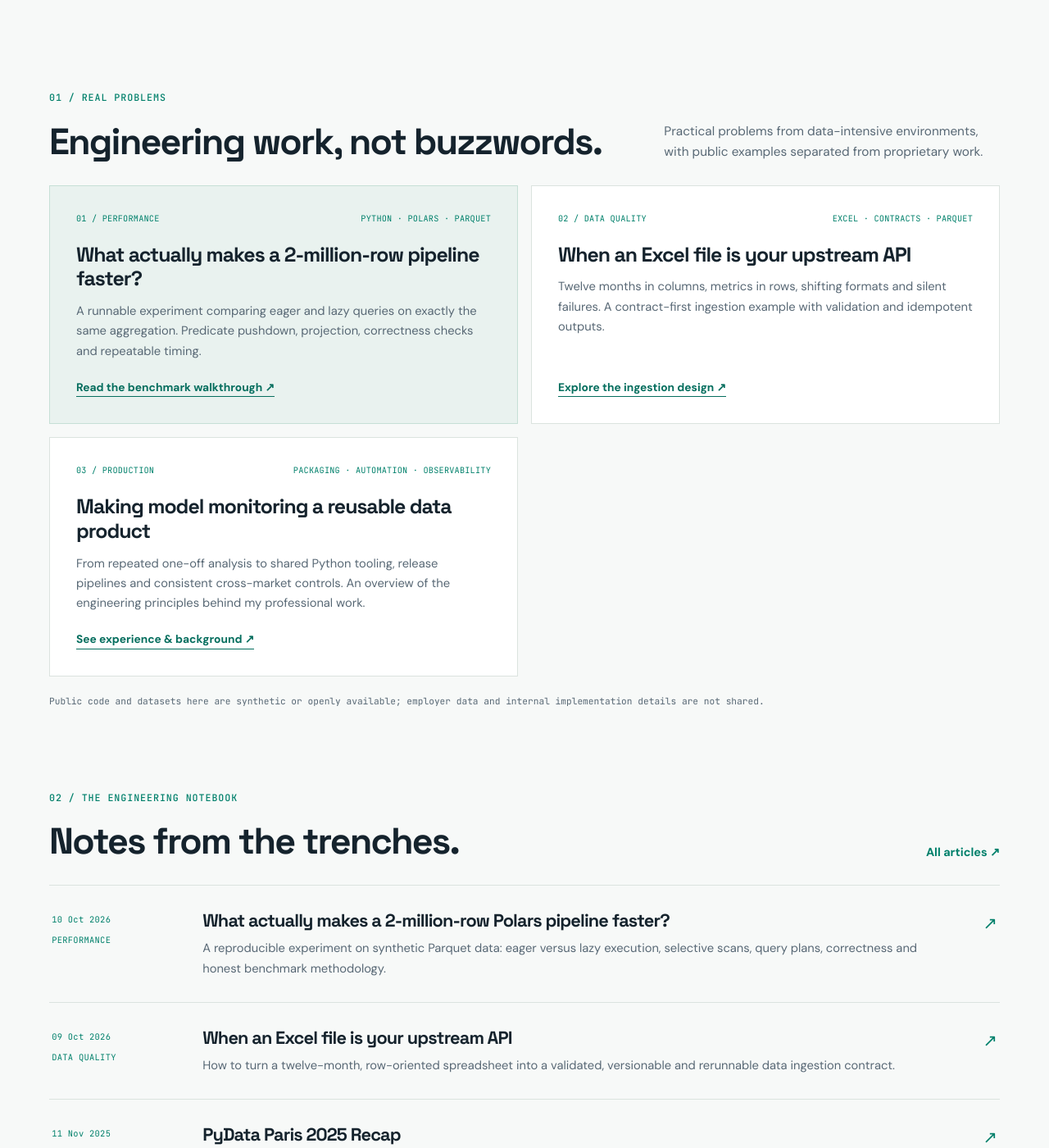
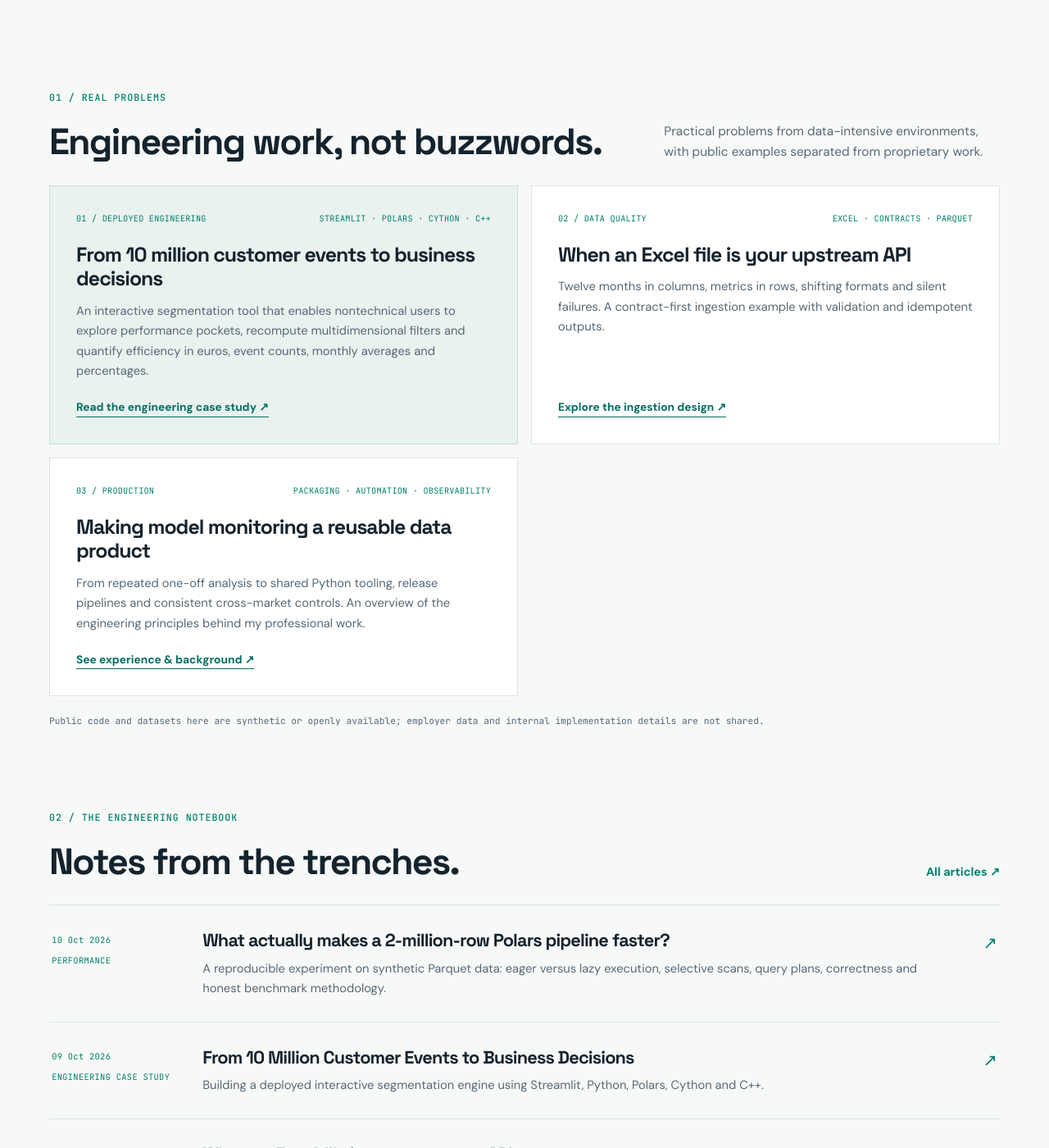
Before and after one commit to zgcharaf/zgcharaf.github.io, a Jekyll site: the page built from index.html, in a window 1280 px wide and 1400 px high, scrolled down 908 px. Shown: the whole window at 82% size. Built offline with Jekyll 4.4.1, drawn with Linux system fonts in a browser that asks for light colours; some of the changed lines change nothing that is shown.

Commit message:
Publish 10M-event Cython/C++ Streamlit segmentation case study

````diff
--- /dev/null
+++ b/_posts/2026-10-10-segmentation-engine.md
@@ -0,0 +1,168 @@
+---
+layout: post
+title: "From 10 Million Customer Events to Business Decisions"
+description: "Building a deployed interactive segmentation engine using Streamlit, Python, Polars, Cython and C++."
+date: 2026-10-10 00:00:00 +0200
+category: ENGINEERING CASE STUDY
+tags: [Streamlit, Python, Polars, Cython, C++, Performance]
+---
+
+*The hardest part of analyzing ten million customer events was not their volume. It was letting business users explore arbitrary segments, repeatedly, without writing code or waiting for a bespoke report.*
+
+## The problem: from events to economic decisions
+
+We needed to analyze approximately **10 million customer events** across multiple axes. A static dashboard could display predefined aggregations, but users needed to explore new combinations on demand: Which populations perform well? Which pockets underperform? What do those differences represent in **euros and event counts**?
+
+The solution was an interactive, **deployed Streamlit application** backed by a calculation engine using **Python, Polars, Cython and C++**. Users could narrow the data along several dimensions, inspect a segment, change the selection and immediately recompute its KPIs.
+
+The experience resembled a decision tree, except the business user chose the splits. It was **not a trained decision-tree model**: it was multidimensional, guided analytical exploration.
+
+## What the application calculated
+
+Every selection was assessed on more than one dimension:
+
+| Metric family | Count-based | Amount-based |
+| --- | --- | --- |
+| Scale | Number of events | Eligible event amount |
+| Efficiency | Efficient event count and rate | Efficient amount and rate |
+| Inefficiency | Inefficient event count and rate | Inefficient amount and rate |
+| Monthly averages | Average monthly efficient and inefficient event counts | Average monthly efficient and inefficient amounts |
+| Segment weight | Share of all reference events | Share of total reference amount |
+
+To keep indicators interpretable, the denominator must be explicit. A segment's percentage of the total universe is different from its percentage of the *parent* segment. Event counts are also not unique customer counts: customers may have repeated events.
+
+Let S denote the selected events, U the reference universe, and M the number of months in the reporting window. Illustrative definitions are:
+
+- Event weight = count(S) / count(U).
+- Amount weight = eligible_amount(S) / eligible_amount(U).
+- Count efficiency = successful eligible events in S / eligible events in S.
+- Amount efficiency = amount associated with successful outcomes in S / eligible amount in S.
+- Mean monthly inefficiency amount = inefficient amount in S / M.
+
+These are **illustrative definitions**, not a disclosure of the organization's business rules. The actual classification of efficiency and the eligible denominator must be agreed with business owners. Missing or pending outcomes, zero denominators and months with no activity must be treated explicitly.
+
+### A synthetic illustration
+
+Suppose a year of data contained **10 million events worth €180 million**. A user-defined segment contains **300,000 events worth €18 million**, of which 210,000 events and €11.7 million meet the illustrative success criterion.
+
+| KPI | Segment |
+| --- | ---: |
+| Weight by number | 3.0% |
+| Weight by amount | 10.0% |
+| Efficiency by number | 70.0% |
+| Efficiency by amount | 65.0% |
+| Inefficient amount | €6.3 million |
+| Average monthly inefficient amount | €525,000 |
+| Average monthly inefficient events | 7,500 |
+
+*These numbers are fictional and provided only to explain the calculation.*
+
+The interesting business question is why a population contributing **3% of events** represents **10% of monetary exposure**, while amount-based performance trails count-based performance. This creates a hypothesis for investigation, **not proof of a causal effect**. An inefficient amount is not automatically recoverable revenue.
+
+## An interactive workload across Python, Cython and C++
+
+The public architectural description is deliberately conceptual:
+
+```text
+Business user
+     |
+     v
+Streamlit: choose filters and comparison axes
+     |
+     v
+Python: orchestrate each selection and KPI request
+     |
+     +---- Cython: compiled Python/C++ interface
+     |         |
+     |         v
+     |       C++: performance-critical filtering
+     |
+     +---- Polars: columnar aggregation and summarization
+     |
+     v
+Counts, amounts, monthly averages, rates, segment weights
+     |
+     v
+Streamlit: render updated business view
+```
+
+**Streamlit** provided an accessible interface. **Python** coordinated the application and calculations. **Polars** handled columnar computations. **Cython** formed the compiled interface between Python and C++, and **C++** accelerated performance-sensitive filtering paths. The precise native APIs, ownership model and proprietary source code are not presented here.
+
+The central engineering challenge was **not a single batch query**. Filters changed repeatedly, requiring fast recalculation of related numerators and denominators while preserving correctness.
+
+## Bridging Python and C++ with Cython
+
+**Cython was the integration layer**, not simply another framework on the technology list. It let the Python application call compiled routines without exposing C++ complexity to the Streamlit interface.
+
+This boundary matters for repeated interactive requests. Compiled native filtering can be fast, but each request still incurs the costs of argument validation, conversion or copying (if needed), calling the compiled code and presenting its results back in Python. The engineering target is the **whole operation**, not only the C++ loop.
+
+To demonstrate the mechanism without publishing employer code, consider this *illustrative* Cython interface for a much smaller operation: counting matches in a contiguous `int32` array.
+
+```cython
+# segment_bridge.pyx — public illustration, not production code
+from libc.stdint cimport int32_t
+from libc.stddef cimport size_t
+
+cdef extern from "segment_core.hpp":
+    size_t count_matches(const int32_t* codes,
+                         size_t length,
+                         int32_t target) nogil
+
+def count_filtered(const int32_t[::1] codes, int target):
+    cdef Py_ssize_t length = codes.shape[0]
+    cdef size_t matches
+    if length == 0:
+        return 0
+    with nogil:
+        matches = count_matches(&codes[0], <size_t>length,
+                                <int32_t>target)
+    return matches
+```
+
+Here a Cython **typed memoryview** describes the contiguous input and the declaration exposes a C++ function through a compiled extension. A public C++ header and extension build configuration would be required to actually compile this small example. Releasing the GIL is safe only if the called routine does not touch Python objects and is thread-safe for concurrent calls.
+
+This is **not** the actual implementation of our multi-axis filter engine; it deliberately demonstrates only the boundary. A real multi-axis implementation may combine masks or row indices, and its best interface depends on the data layout.
+
+One subtlety: a Polars column exported to a NumPy array or other buffer **does not always imply zero-copy**. Nulls, type conversions, memory layout and ownership can force allocations. Any honest benchmark of a Polars–Cython–C++ path must include those costs and verify the lifetime of the input buffer.
+
+## Optimizing for response time rather than benchmark theater
+
+A native filtering routine is useful only when it reduces *end-to-end* latency. Its speedup can disappear if copying intermediate arrays between Python and C++ is expensive.
+
+The practical principles are:
+
+1. Separate stable data preparation from computations depending on active filters.
+2. Minimize intermediate materialization and avoid transferring unnecessary columns.
+3. Keep the hot filtering path small, but rely on Polars for operations it already optimizes well.
+4. Recompute dependent metrics from the same segment definition, with unambiguous denominators.
+5. Benchmark entire interactions, including Cython boundary overhead, any copies, aggregation and rendering.
+
+Streamlit reruns application code in response to widget changes. Efficient applications make careful choices about what is reused across reruns, what must be recalculated and what state must stay isolated per user. The use of shared caches or state requires particular care in a multi-user setting.
+
+I am intentionally **not claiming a 10x, 50x or other performance improvement** without verified measurements. The system was deployed, but comparable production timings are not included in this public write-up.
+
+## Correctness is part of the calculation engine
+
+Multiple filters can produce tricky edge cases. The engine and presentation logic need to distinguish:
+
+- Full-universe versus parent-segment weights.
+- Event counts versus distinct customer counts.
+- Pooled period rates versus averages of monthly percentages.
+- Zero-activity months versus missing months.
+- Empty segments versus genuinely zero efficiency.
+- Mutually exclusive outcomes versus missing or unresolved events.
+- A monetary amount associated with an outcome versus *incremental financial impact*.
+
+These distinctions matter because a polished interface can make incorrect KPIs look authoritative.
+
+## From an analytical exercise to a deployed tool
+
+The result was a business-facing tool that made multidimensional segmentation possible without requiring users to write SQL or code. Users could investigate high- and low-performing segments, understand their relative weight in the overall population and express that performance through monetary values, absolute counts and percentages.
+
+This project shaped my engineering philosophy: **optimization starts with an actual user workflow**. A fast algorithm matters because it allows someone to ask a second question, challenge the first answer and reach a better decision while they are still exploring.
+
+A natural public companion project is a fully synthetic benchmark that compares pure Polars, Cython-wrapped native filtering and other approaches on reproducible event data, records p50/p95 interaction latency, validates KPI invariants and reports the costs of crossing Python/C++ boundaries. Those results would describe the public experiment, not the proprietary application.
+
+---
+
+*Confidentiality: This article describes the general problem and technology stack of a deployed professional project. All numeric examples are synthetic. It shares no customer data, employer source code, deployment secrets or unpublished production benchmarks.*
--- a/index.html
+++ b/index.html
@@ -42,10 +42,10 @@ description: Engineering notes and real-world projects on Python, Polars, SQL, d
     <div class="eng-section-head"><div><p class="eng-overline">01 / REAL PROBLEMS</p><h2 id="projects-title">Engineering work, not buzzwords.</h2></div><p>Practical problems from data-intensive environments, with public examples separated from proprietary work.</p></div>
     <div class="eng-project-grid">
       <article class="eng-project eng-project-feature">
-        <div class="eng-project-meta"><span>01 / PERFORMANCE</span><span>PYTHON · POLARS · PARQUET</span></div>
-        <h3>What actually makes a 2-million-row pipeline faster?</h3>
-        <p>A runnable experiment comparing eager and lazy queries on exactly the same aggregation. Predicate pushdown, projection, correctness checks and repeatable timing.</p>
-        <a href="{{ '/blog/polars-two-million-rows/' | relative_url }}">Read the benchmark walkthrough <span aria-hidden="true">↗</span></a>
+        <div class="eng-project-meta"><span>01 / DEPLOYED ENGINEERING</span><span>STREAMLIT · POLARS · CYTHON · C++</span></div>
+        <h3>From 10 million customer events to business decisions</h3>
+        <p>An interactive segmentation tool that enables nontechnical users to explore performance pockets, recompute multidimensional filters and quantify efficiency in euros, event counts, monthly averages and percentages.</p>
+        <a href="{{ '/blog/segmentation-engine/' | relative_url }}">Read the engineering case study <span aria-hidden="true">↗</span></a>
       </article>
       <article class="eng-project">
         <div class="eng-project-meta"><span>02 / DATA QUALITY</span><span>EXCEL · CONTRACTS · PARQUET</span></div>
````
